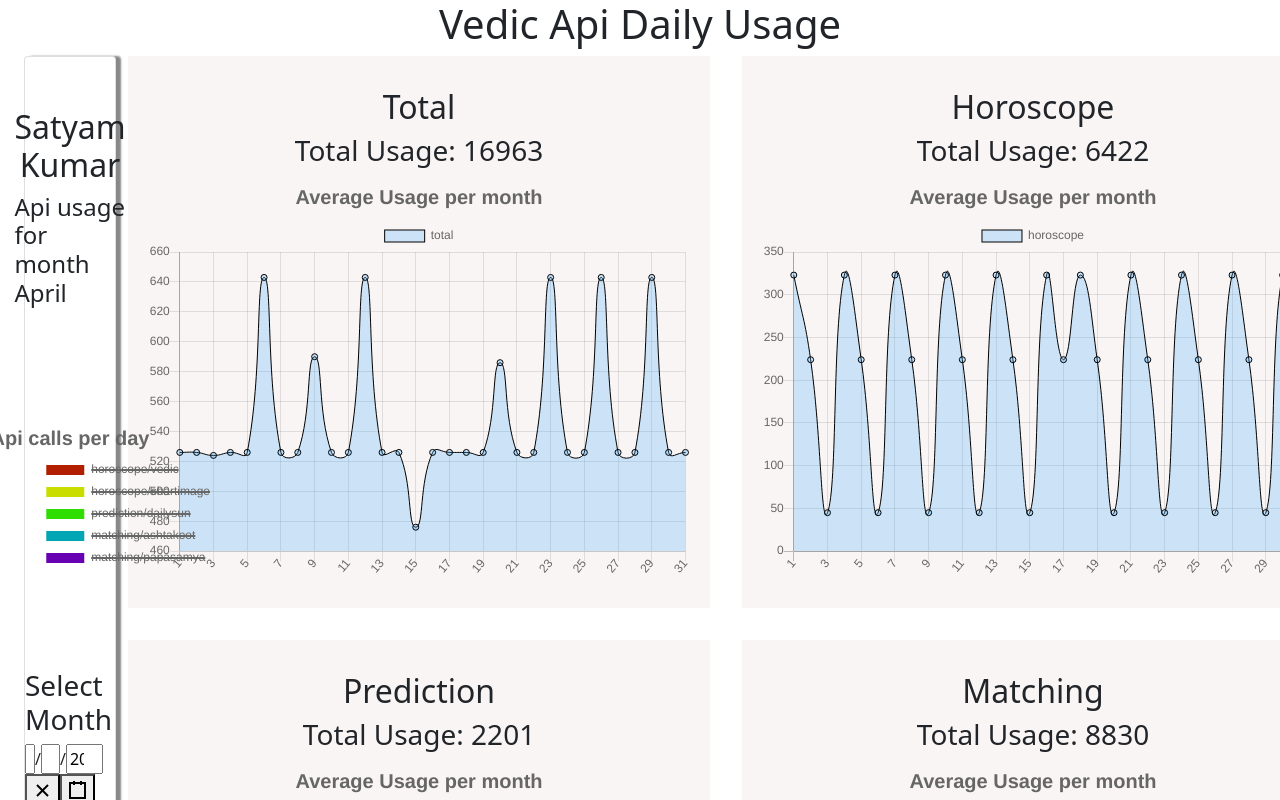
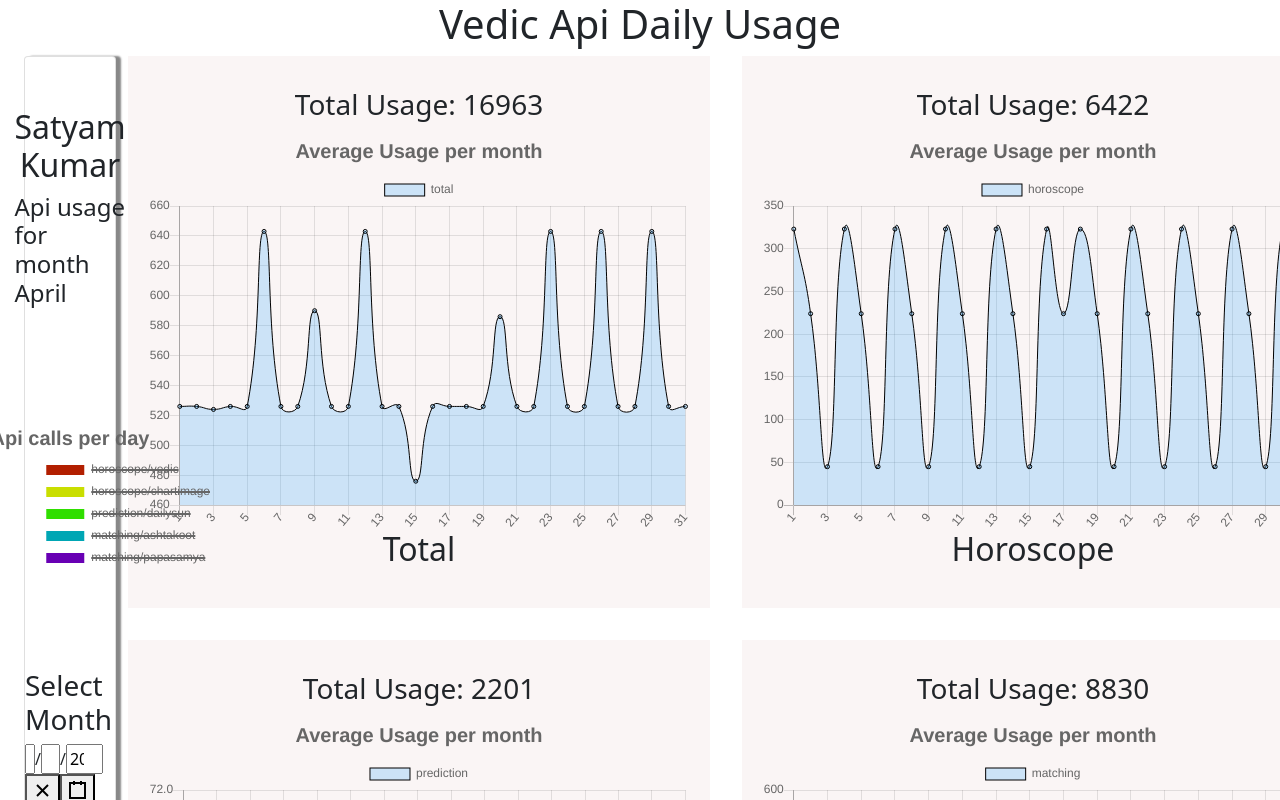
Before and after one commit to Laugh-a-lot/Vedic-Api-Usage, a React (Create React App) app: page / in a window 1280 px wide. Shown: the top 800 px of the page. Built offline with nearby package versions, Linux system fonts and the light colour scheme.

Commit message:
upated graphs

```diff
--- a/src/components/Graph.js
+++ b/src/components/Graph.js
@@ -23,13 +23,14 @@ function Graph(props) {
             backgroundColor: 'rgba(52, 170, 255, 0.23)',
             borderColor: props.color,
             borderWidth: 1,
+            pointRadius: 2,
             data: usage
           }
         ]
       }
     return (
       <div className="graphs">
-        <h2 >{props.title }</h2>
+
         <h3 >Total Usage: { total}</h3>
 
         <Line
@@ -49,6 +50,7 @@ function Graph(props) {
             maintainAspectRatio: true
           }}
         />
+        <h2 >{props.title }</h2>
         </div>
     )
 }
```
